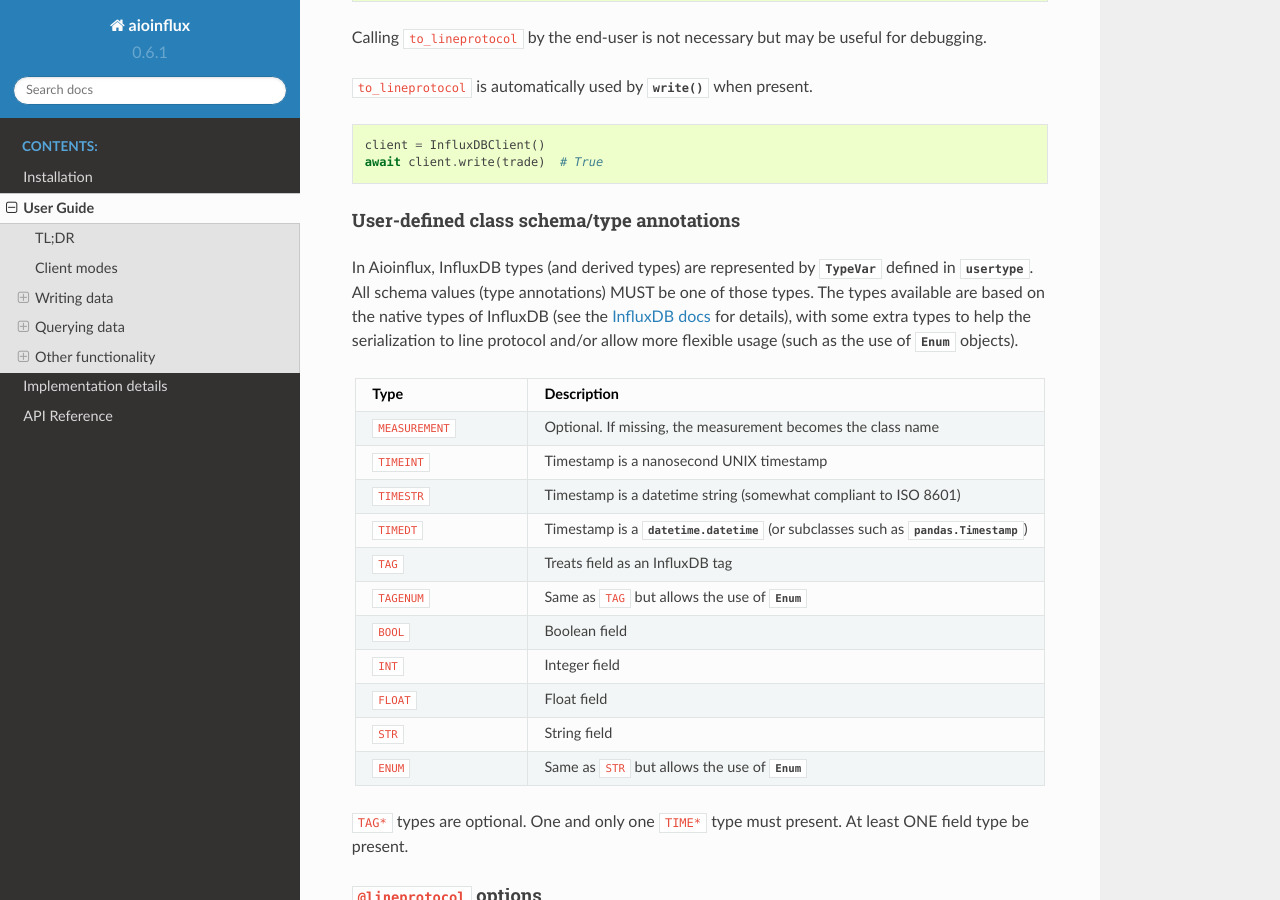
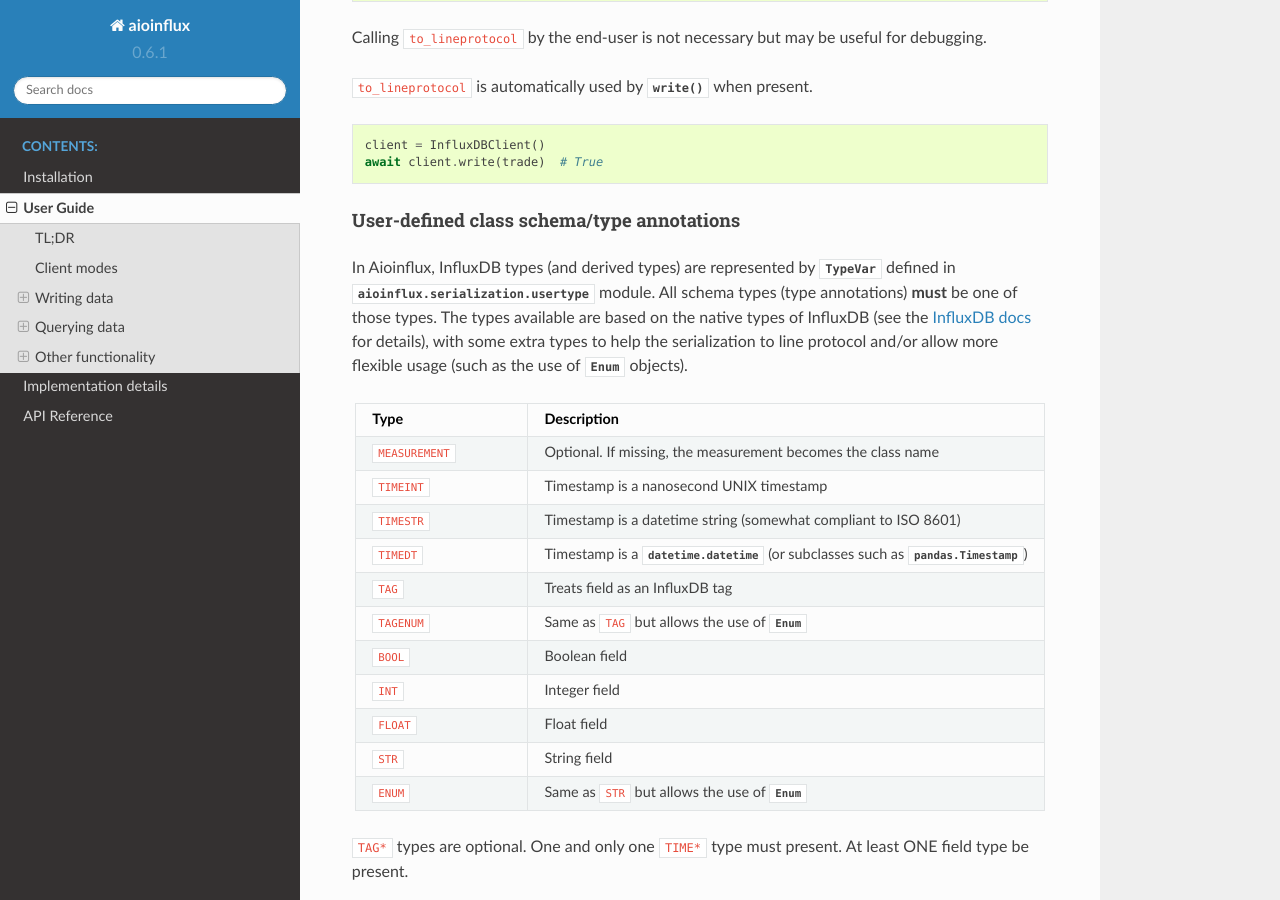
Before and after one commit to gusutabopb/aioinflux, a Sphinx documentation site: the page built from docs/usage.rst, in a window 1280 px wide and 900 px high, scrolled down 6420 px. Built offline with Sphinx 7.4.7 and the Read the Docs theme 2.0.0, drawn with Linux system fonts in a browser that asks for light colours.

Commit message:
Minor documentation changes

```diff
--- a/docs/usage.rst
+++ b/docs/usage.rst
@@ -331,8 +331,8 @@
 """"""""""""""""""""""""""""""""""""""""""
 
 In Aioinflux, InfluxDB types (and derived types) are represented by :py:class:`~typing.TypeVar`
-defined in :mod:`~aioinflux.serialization.usertype`.
-All schema values (type annotations) MUST be one of those types.
+defined in :mod:`aioinflux.serialization.usertype` module.
+All schema types (type annotations) **must** be one of those types.
 The types available are based on the native types of InfluxDB
 (see the `InfluxDB docs <https://docs.influxdata.com/influxdb/v1.6/write_protocols/line_protocol_reference/#data-types>`__ for
 details), with some extra types to help the serialization to line protocol and/or allow more flexible usage
@@ -671,7 +671,7 @@
 Aioinflux/InfluxDB uses HTTP by default, but HTTPS can be used by passing ``ssl=True``
 when instantiating |client|.
 If you are acessing your your InfluxDB instance over the public internet, setting up HTTPS is
-`strongly recommended <https://docs.influxdata.com/influxdb/v1.6/administration/https_setup/>`__.
+`strongly recommended <https://docs.influxdata.com/influxdb/v1.7/administration/https_setup/>`__.
 
 
 .. code:: python
```
Also changed, not shown: 1 other file.
